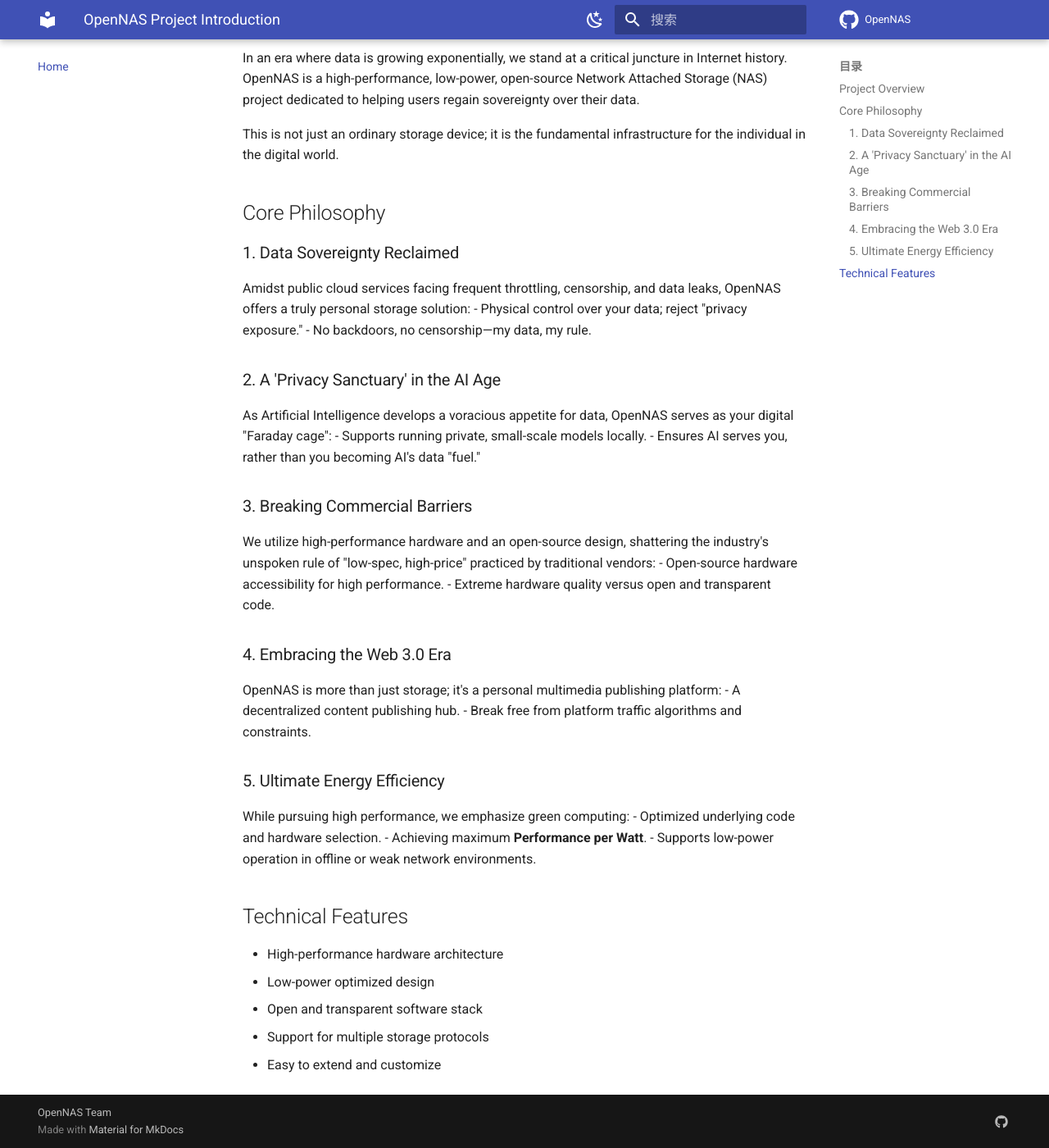
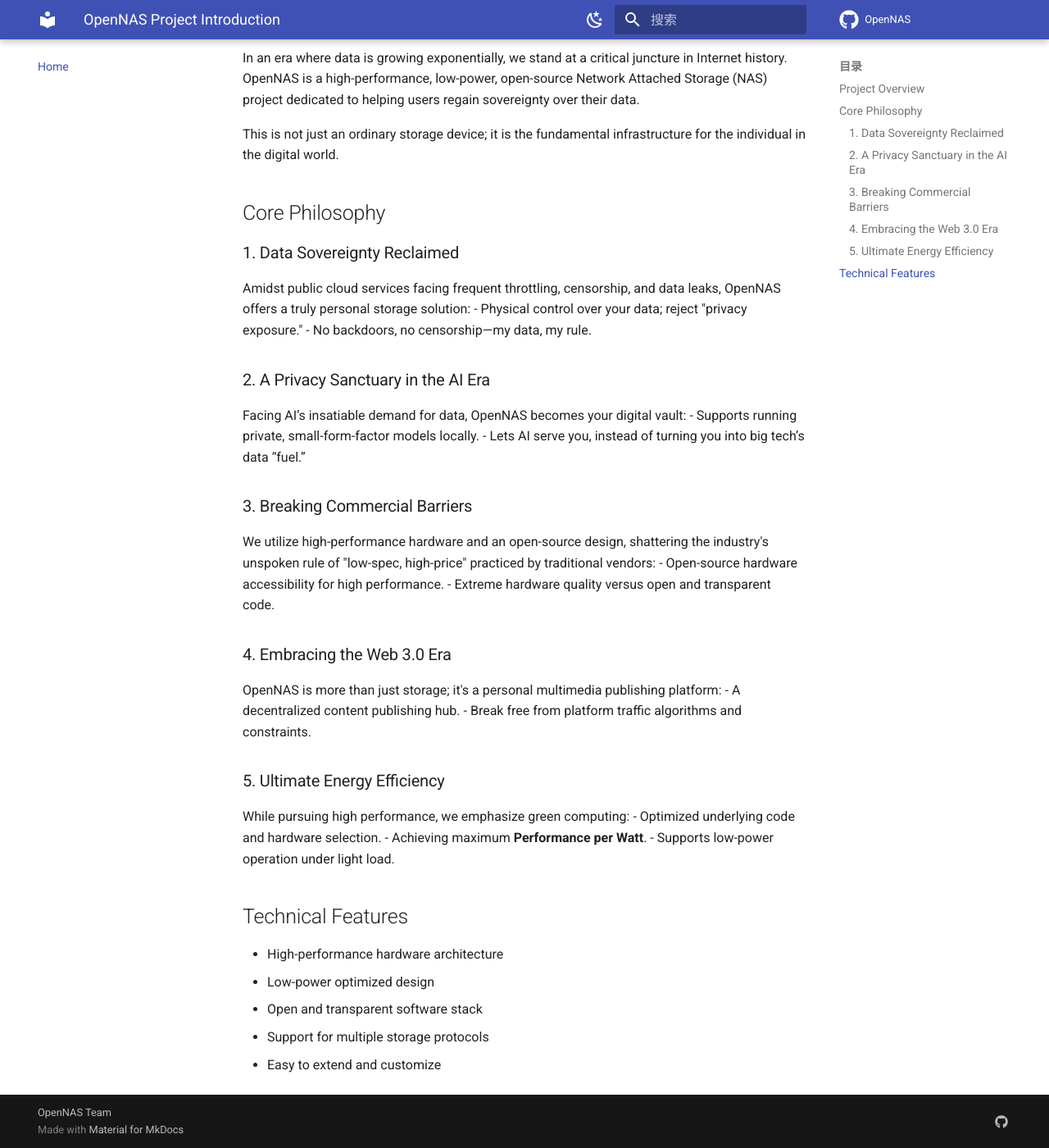
Before and after one commit to longlonglink/OpenNAS, an MkDocs documentation site: the page built from docs/index.md, in a window 1280 px wide and 1400 px high, scrolled down 320 px. Shown: the whole window at 82% size. Built offline with MkDocs 1.6.1 and Material for MkDocs 9.7.7, drawn with Linux system fonts in a browser that asks for light colours; comment, search, counter and statistics services are not loaded.

Commit message:
Revise documentation language for clarity and consistency, updating sections on privacy in the AI era and low-power operation in both English and Chinese versions.

```diff
--- a/docs/index.md
+++ b/docs/index.md
@@ -19,10 +19,10 @@
 - Physical control over your data; reject "privacy exposure."
 - No backdoors, no censorship—my data, my rule.
 
-### 2. A 'Privacy Sanctuary' in the AI Age
-As Artificial Intelligence develops a voracious appetite for data, OpenNAS serves as your digital "Faraday cage":
-- Supports running private, small-scale models locally.
-- Ensures AI serves you, rather than you becoming AI's data "fuel."
+### 2. A Privacy Sanctuary in the AI Era
+Facing AI’s insatiable demand for data, OpenNAS becomes your digital vault:
+- Supports running private, small-form-factor models locally.
+- Lets AI serve you, instead of turning you into big tech’s data “fuel.”
 
 ### 3. Breaking Commercial Barriers
 We utilize high-performance hardware and an open-source design, shattering the industry's unspoken rule of "low-spec, high-price" practiced by traditional vendors:
@@ -38,7 +38,7 @@
 While pursuing high performance, we emphasize green computing:
 - Optimized underlying code and hardware selection.
 - Achieving maximum **Performance per Watt**.
-- Supports low-power operation in offline or weak network environments.
+- Supports low-power operation under light load.
 
 ## Technical Features
 
```
Also changed, not shown: docs/zh/index.md (+3 -3 lines).
